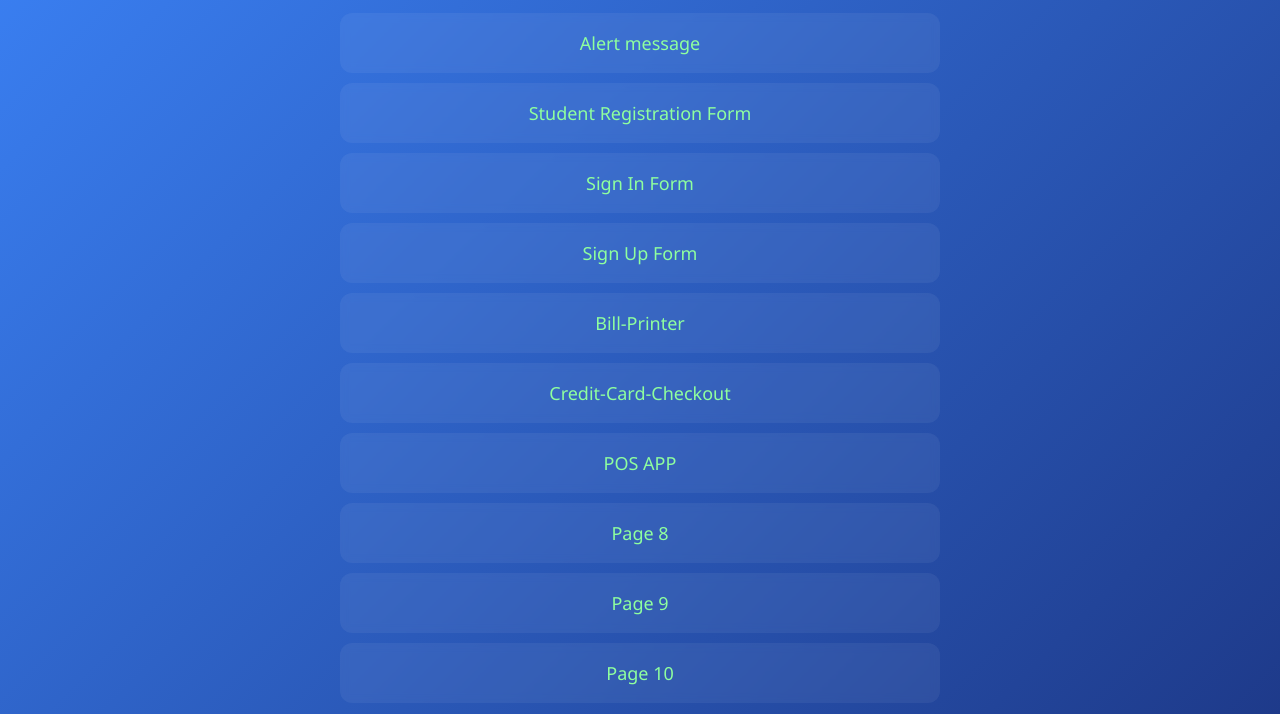
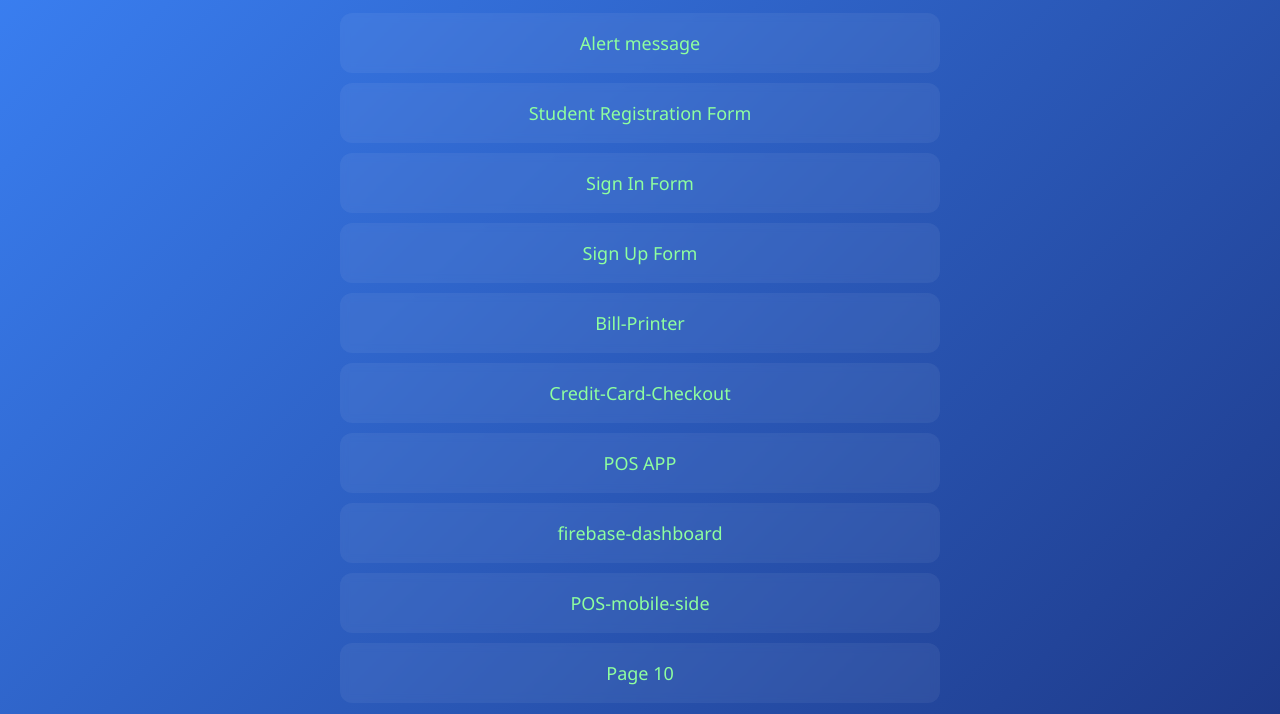
Before and after one commit to UBAID-AKHTAR-243/Web-Components, a plain HTML site: page index.html in a window 1280 px wide. Shown: the part 126-840 px from the top of the page. Drawn offline with Linux system fonts and the light colour scheme.

Commit message:
Replace Page 8 and Page 9 links with new links

```diff
--- a/index.html
+++ b/index.html
@@ -67,8 +67,8 @@
         <div class="link-box"><a href="Bill-Printer.html">Bill-Printer</a></div>
         <div class="link-box"><a href="Credit-Card.html">Credit-Card-Checkout</a></div>
         <div class="link-box"><a href="POS APP.html">POS APP</a></div>
-        <div class="link-box"><a href="page8.html">Page 8</a></div>
-        <div class="link-box"><a href="page9.html">Page 9</a></div>
+        <div class="link-box"><a href="firebase-dashboard.html">firebase-dashboard</a></div>
+        <div class="link-box"><a href="POS-mobile-side.html">POS-mobile-side</a></div>
         <div class="link-box"><a href="page10.html">Page 10</a></div>
     </div>
 
```
